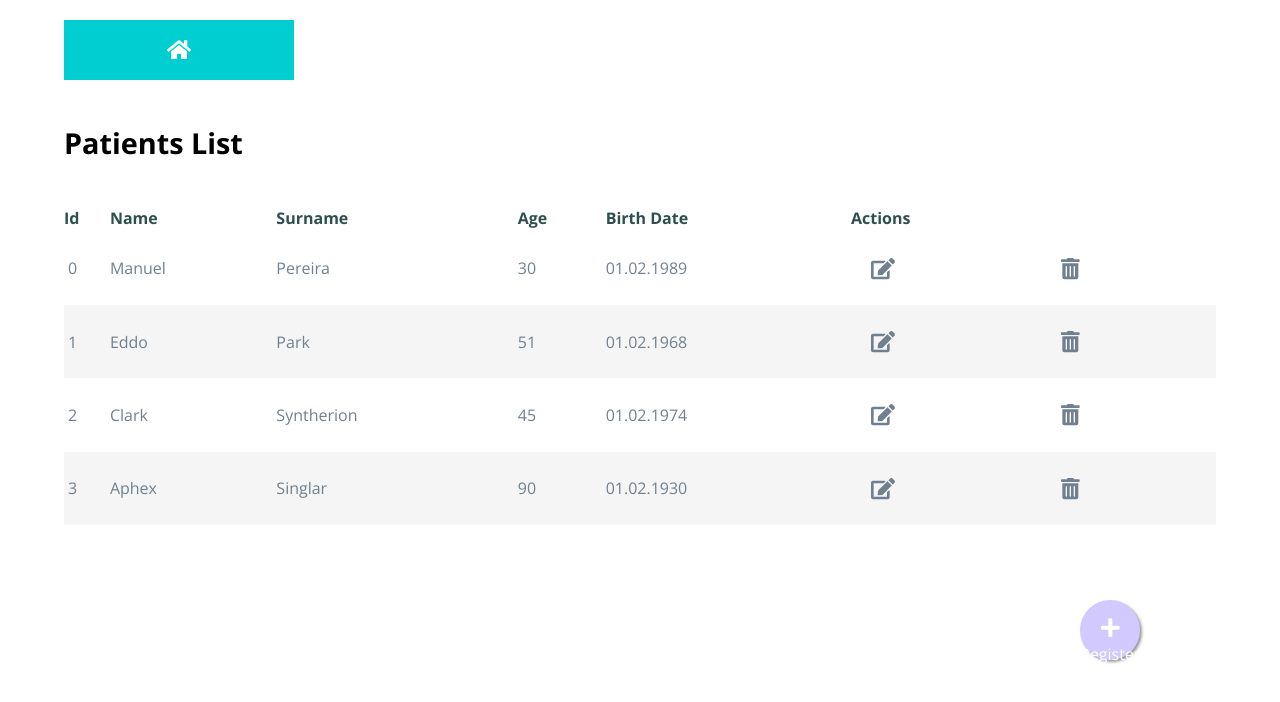
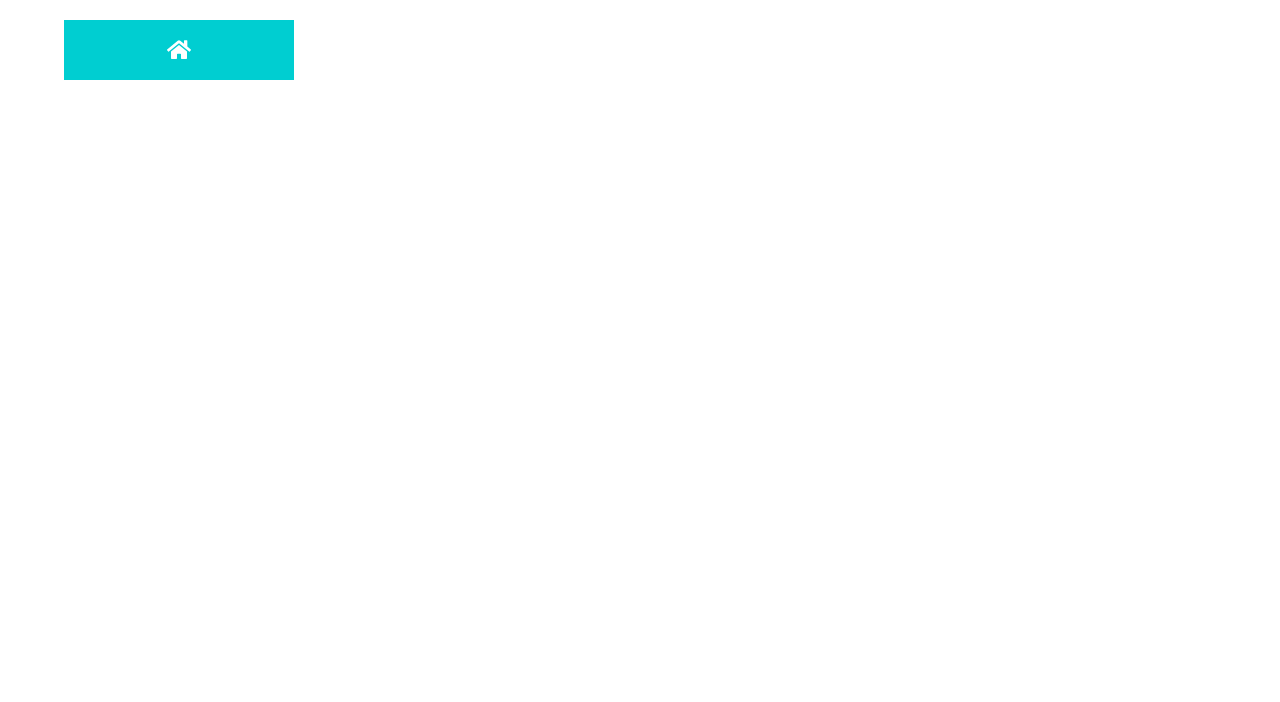
Before and after one commit to screeeen/Patients-crud, a React (Create React App) app: page / in a window 1280 px wide. Shown: the top 702 px of the page. Built offline with nearby package versions, Linux system fonts and the light colour scheme.

Commit message:
change on package

```diff
--- a/package.json
+++ b/package.json
@@ -1,5 +1,5 @@
 {
-    "homepage": "http://screeeen.github.io/Patients-crud",
+    "homepage": "http://screeeen.github.io/Patients-crud/",
     "name": "patients-crud",
     "version": "0.1.0",
     "private": true,
--- a/src/App.js
+++ b/src/App.js
@@ -77,7 +77,7 @@ class App extends Component {
             </ul>
           </nav>
           <Switch>
-            <Route exact path="/" component={() => <PatientsList patientList={patientList} editPatient={this.editPatient} deletePatient={this.deletePatient} addNewPatient={this.addNewPatient} />} />
+            <Route exact path="/Patients-crud" component={() => <PatientsList patientList={patientList} editPatient={this.editPatient} deletePatient={this.deletePatient} addNewPatient={this.addNewPatient} />} />
             <Route exact path="/add" component={() => <AddPatient addNewPatient={this.addNewPatient} />} />
             <Route exact path="/edit" component={() => <EditPatient patient={this.state.patient} editPatient={this.editPatient} />} />
           </Switch>
```
